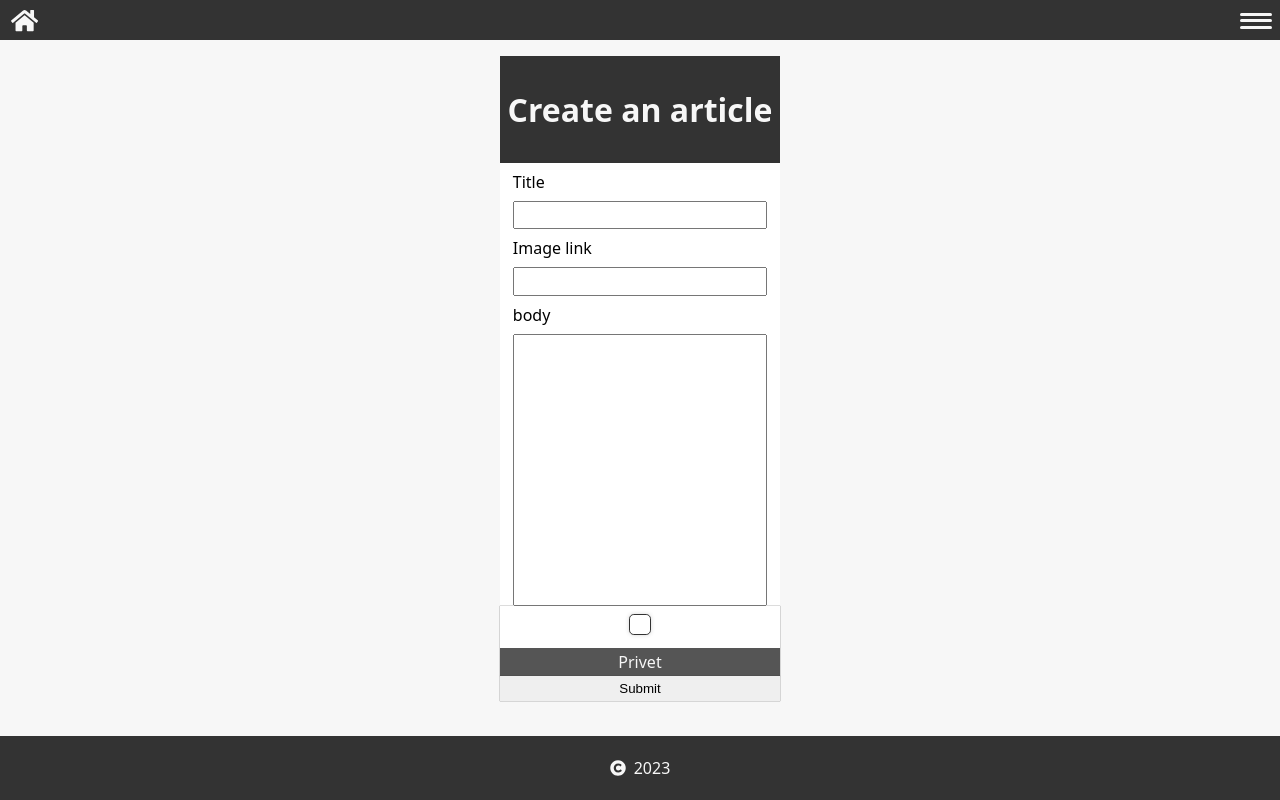
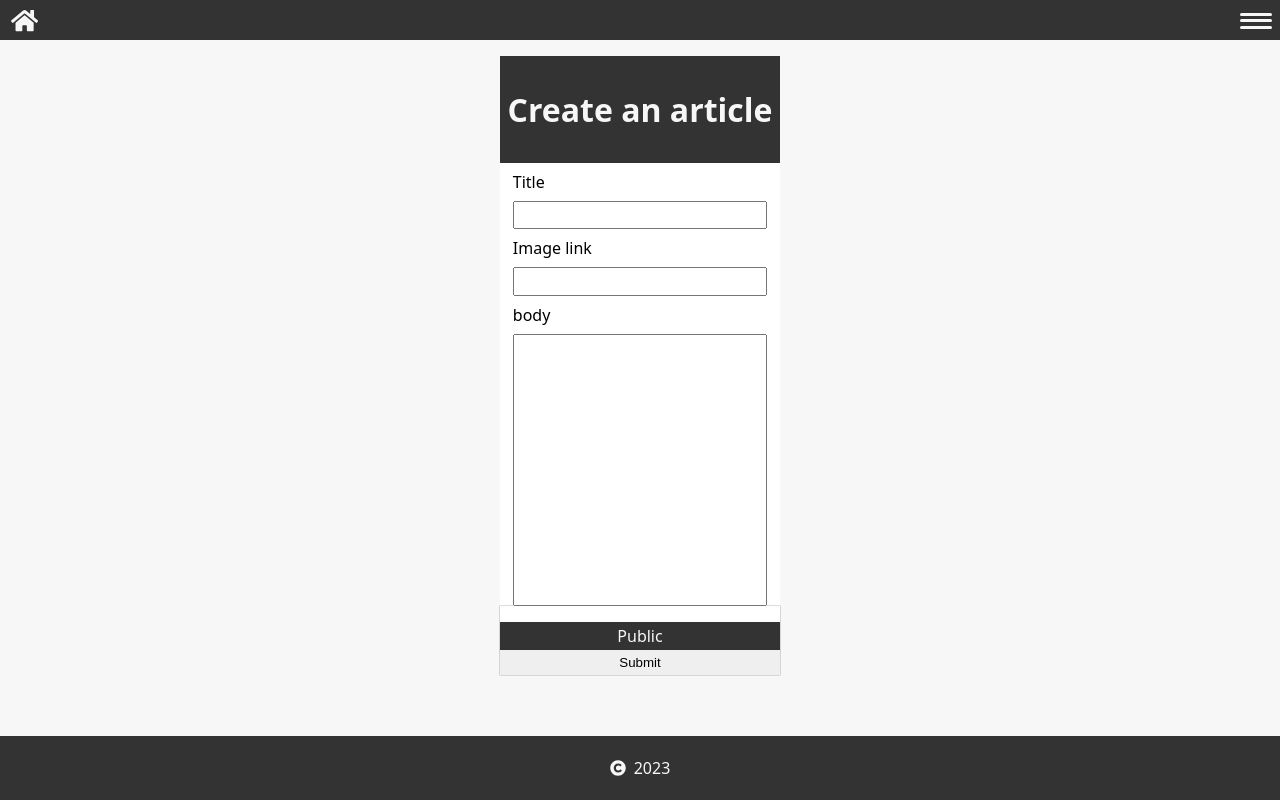
Before and after one commit to akliyachir/Mern_stack_Articles_Publishing_platform, a React (Vite) app in the folder articles_publishing_platform_v1/client/: page /create_article in a window 1280 px wide. Built offline with nearby package versions, Linux system fonts and the light colour scheme.

Commit message:
mern stack, article publishing platform build, currently adding checkbox to create article, and other stuff after

```diff
--- a/articles_publishing_platform_v1/client/src/UserPages/1-CreateArticle/CreateArticle.jsx
+++ b/articles_publishing_platform_v1/client/src/UserPages/1-CreateArticle/CreateArticle.jsx
@@ -6,34 +6,31 @@ import TextAreaFormTemplate from '../../UserComponents/2-TextAreaFormTemplate/Te
 import backendUrl from '../../listsAndReusedConsts/backendUrl';
 
 export default function CreateArticle() {
-  // -- useReducer
-  const reducer = (state, action) => {
-    switch (action.type) {
-      case 'checked':
-        return {
-          isItChecked: true,
-        };
-      case 'NotChecked':
-        return {
-          isItChecked: false,
-        };
-      default:
-        return state;
+  // -- checkbox
+
+  const [ispubliprivetChecked, setispubliprivetChecked] = useState(true);
+
+  let CheckedYawesmek = true;
+  const handleOnClickCheck = () => {
+    if (ispubliprivetChecked === true) {
+      setispubliprivetChecked(false);
+      return;
+    }
+    if (ispubliprivetChecked === false) {
+      setispubliprivetChecked(true);
+      return;
     }
   };
-  const defaultState = { isItChecked: true };
-  const [state, dispatch] = useReducer(reducer, defaultState);
-
-  // -- checkbox
-
-  const handleCheckBoxOnCheck = (e) => {
-    setispubliprivetChecked(e.currentTarget.checked);
-  };
   useEffect(() => {
-    setispubliprivetChecked();
-  }, [handleCheckBoxOnCheck]);
-
-  const [ispubliprivetChecked, setispubliprivetChecked] = useState(true);
+    console.log(CheckedYawesmek);
+    if (ispubliprivetChecked === true) {
+      let CheckedYawesmek = true;
+    }
+    if (ispubliprivetChecked === false) {
+      CheckedYawesmek = false;
+      console.log(CheckedYawesmek);
+    }
+  }, [handleOnClickCheck]);
 
   // -- range cursor
 
@@ -48,13 +45,12 @@ export default function CreateArticle() {
   });
   const { article_title, article_image_url, article_body, article_is_public } =
     createArticleFormData;
-  //-- auto handle Input On Change
+
   const handleInputOnChange = (e) => {
     setCreateArticleFormData({
       ...createArticleFormData,
       [e.target.name]: e.target.value,
     });
-    console.log(createArticleFormData);
   };
 
   //-- create response area
@@ -67,7 +63,7 @@ export default function CreateArticle() {
     e.preventDefault();
     setCreateArticleFormData({
       ...createArticleFormData,
-      article_is_public: ispubliprivetChecked,
+      article_is_public: CheckedYawesmek,
     });
     console.log(createArticleFormData);
     // -- get token from localStorage
@@ -144,17 +140,9 @@ export default function CreateArticle() {
           />
 
           <div className='checkboxAndDispay'>
-            <div className='checkBoxBoxContainer'>
-              <input
-                key={crypto.randomUUID()}
-                type='checkbox'
-                name='checkBoxState'
-                id='checkBoxState'
-                checked={ispubliprivetChecked}
-                onChange={handleCheckBoxOnCheck}
-              />
-            </div>
+            <div className='checkBoxBoxContainer'></div>
             <div
+              onClick={handleOnClickCheck}
               className={`isPublicCheckboxContainer ${
                 ispubliprivetChecked ? 'isPublicBgColor' : 'isPrivetBgColor'
               }`}
```
